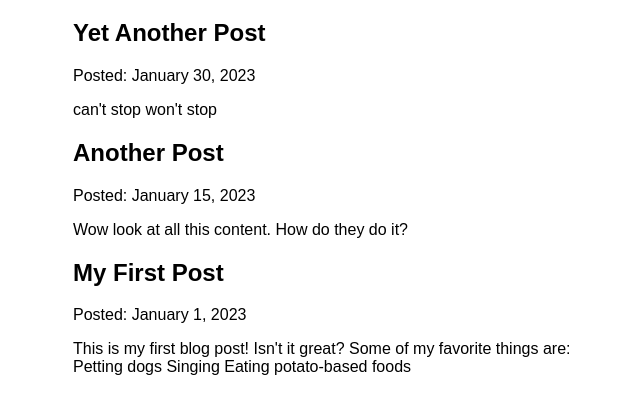
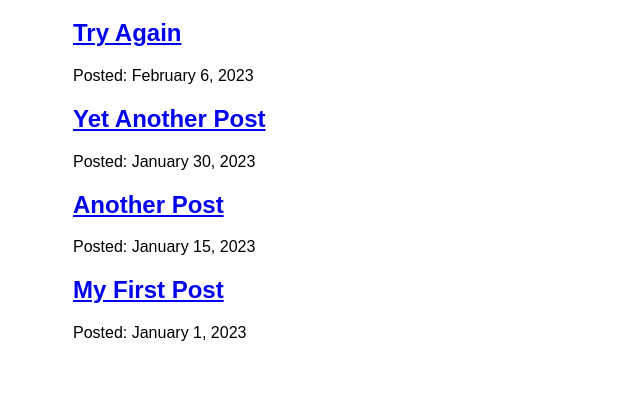
Before and after one commit to arubino322/andraw, a Gatsby site: page /blog in a window 1280 px wide. Shown: the part 157-570 px from the top of the page, without its empty margins (317-957 px from the left). Built offline with nearby package versions, Linux system fonts and the light colour scheme; Gatsby itself is replaced by a stand-in of ours.

Commit message:
finished gatsby tutorial part 6

```diff
--- a/blog/another-post.mdx
+++ b/blog/another-post.mdx
@@ -1,7 +1,7 @@
 ---
 title: "Another Post"
 date: "2023-01-15"
-slug: "yet-another-post"
+slug: "another-post"
 ---
 
 Wow look at all this content. How do they do it?
--- /dev/null
+++ b/blog/try-again.mdx
@@ -0,0 +1,7 @@
+---
+title: "Try Again"
+date: "2023-02-06"
+slug: "try-again"
+---
+
+**here we go**
--- a/gatsby-config.js
+++ b/gatsby-config.js
@@ -13,7 +13,7 @@ module.exports = {
       resolve: "gatsby-source-filesystem",
       options: {
         name: `blog`,
-        path: `${__dirname}/blog`
+        path: `${__dirname}/blog/`
       }
     },
     "gatsby-plugin-mdx"
--- a/src/pages/blog.js
+++ b/src/pages/blog/index.js
@@ -1,7 +1,7 @@
 import * as React from 'react'
-import { graphql } from 'gatsby'
-import Layout from '../components/layout'
-import Seo from '../components/seo'
+import { Link, graphql } from 'gatsby'
+import Layout from '../../components/layout'
+import Seo from '../../components/seo'
 
 const BlogPage = ({ data }) => {
   return (
@@ -9,7 +9,11 @@ const BlogPage = ({ data }) => {
       {
         data.allMdx.nodes.map((node) => (
           <article key={node.id}>
-            <h2>{node.frontmatter.title}</h2>
+            <h2>
+              <Link to={`/blog/${node.frontmatter.slug}`}>
+                {node.frontmatter.title}
+              </Link>
+            </h2>
             <p>Posted: {node.frontmatter.date}</p>
             <p>{node.excerpt}</p>
           </article>
@@ -24,11 +28,11 @@ export const query = graphql`
     allMdx(sort: { frontmatter: { date: DESC }}) {
       nodes {
         frontmatter {
+          date(formatString: "MMMM D, YYYY")
           title
-          date(formatString: "MMMM D, YYYY")
+          slug
         }
         id
-        excerpt
       }
     }
   }
```
Also changed, not shown: src/pages/blog/{mdx.frontmatter__slug}.js (added, +28 -0 lines).
